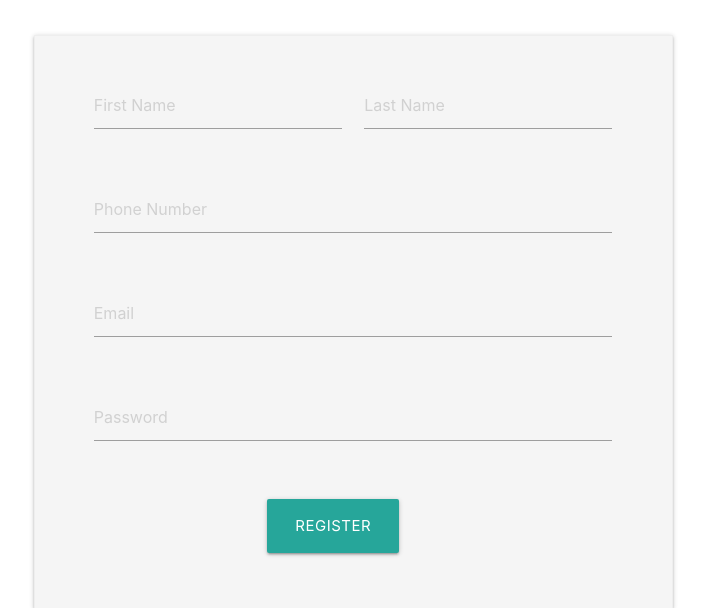
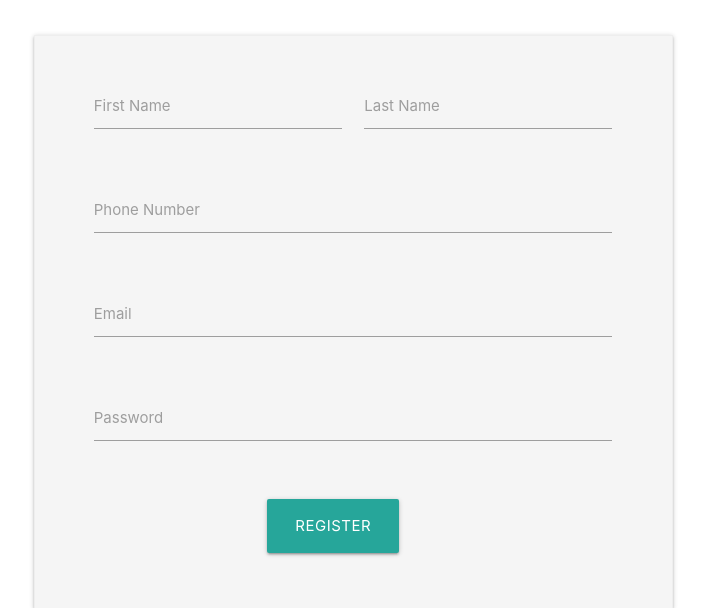
Before and after one commit to mohammed-shahan/CRM_Project, a Flask app: page /auth/register/ in a window 1280 px wide. Shown: the part 199-807 px from the top of the page, without its empty margins (287-993 px from the left). Run offline with Flask 2, Linux system fonts and the light colour scheme.

Commit message:
materialize textbox

```diff
--- a/apps/templates/auth/pages/login.html
+++ b/apps/templates/auth/pages/login.html
@@ -47,12 +47,14 @@
       <form class="col s12" method="post">
         <div class="row">
           <div class="input-field col s12">
-            <input name="email" type="email" class="validate" placeholder="Email" style="width: 300px;">
+            <input name="email" type="email" class="validate" style="width: 300px;" id="email">
+            <label for="email">Email</label>
           </div>
         </div>
         <div class="row">
           <div class="input-field col s12">
-            <input name="password" type="password" placeholder="Password" class="validate">
+            <input name="password" type="password" class="validate" id="password">
+            <label for="password">Password</label>
           </div>
         </div>
 
--- a/apps/templates/auth/pages/register.html
+++ b/apps/templates/auth/pages/register.html
@@ -44,25 +44,30 @@
                 <form class="col s12" id="reg-form" method="post">
                 <div class="row">
                     <div class="input-field col s6">
-                    <input name="first_name" type="text" placeholder="First Name" class="validate" required>
+                        <input name="first_name" type="text" class="validate" required id="firstname">
+                        <label for="firstname">First Name</label>
                     </div>
                     <div class="input-field col s6">
-                    <input name="last_name" type="text" placeholder="Last Name" class="validate" required>
+                    <input name="last_name" type="text" class="validate" required id="lastname">
+                    <label for="lastname">Last Name</label>
                     </div>
                 </div>
                 <div class="row">
                     <div class="input-field col s12">
-                    <input name="phone" type="tel" placeholder="Phone Number" class="validate" required>
+                    <input name="phone" type="tel" class="validate" required id="phone">
+                    <label for="phone">Phone Number</label>
                     </div>
                 </div>
                 <div class="row">
                     <div class="input-field col s12">
-                    <input name="email" type="email" placeholder="Email" class="validate" required>
+                    <input name="email" type="email" class="validate" required id="email">
+                    <label for="email">Email</label>
                     </div>
                 </div>
                 <div class="row">
                     <div class="input-field col s12">
-                    <input name="password" type="password" placeholder="Password" class="validate" minlength="6" required>
+                    <input name="password" type="password" class="validate" minlength="6" required id="password">
+                    <label for="password">Password</label>
                     </div>
                 </div>
                 <div class="row">
```
